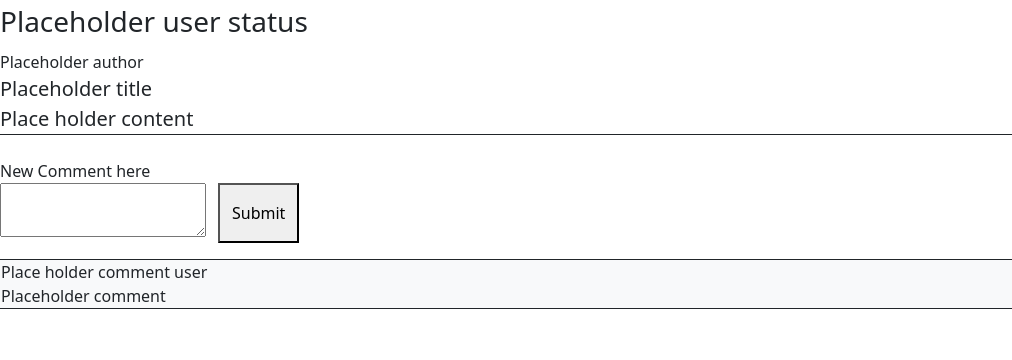
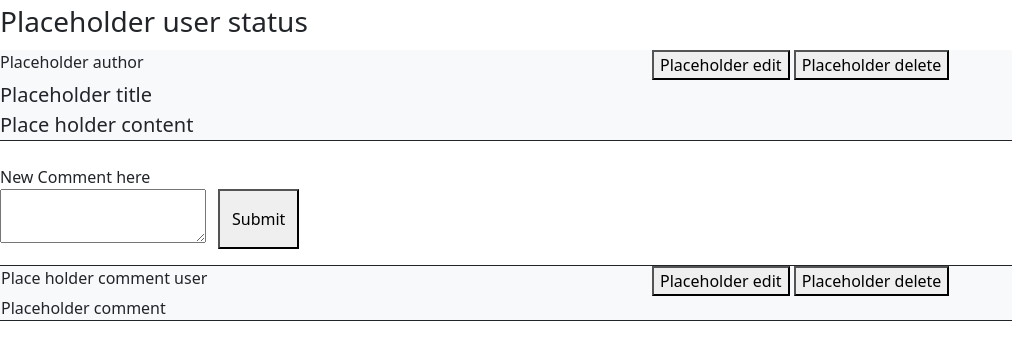
Before and after one commit to Morewallam/ISA_TERM_PROJECT, a plain HTML site: page client/user_post.html in a window 1280 px wide. Shown: the whole page, without its empty margins (0-1012 px from the left). Drawn offline with nearby package versions, Linux system fonts and the light colour scheme.

Commit message:
Added styling when adding post, added delete edit button for user_post

```diff
--- a/client/user_post.html
+++ b/client/user_post.html
@@ -14,15 +14,25 @@
             Placeholder user status
         </div>
     </div>
-    <div class = "row-cols-1 mt-2 border-bottom border-dark" id = "postContainer">
-        <div class = "col-auto" id = "postAuthor">
-            Placeholder author
+    <div class = "mt-2 border-bottom border-dark bg-light" id = "postContainer">
+        <div class = "row">
+            <div class = "col" id = "postAuthor">
+                Placeholder author
+            </div>
+            <div class = "col self-align-end">
+                <button>Placeholder edit</button>
+                <button>Placeholder delete</button>
+            </div>
         </div>
-        <div class = "fs-5 col-auto" id = "postTitle">
-            Placeholder title
+        <div class="row">
+            <div class = "fs-5 col-auto" id = "postTitle">
+                Placeholder title
+            </div>
         </div>
-        <div class = "fs-5 col-auto" id = "postContent">
-            Place holder content
+        <div class = "row">
+            <div class = "fs-5 col-auto" id = "postContent">
+                Place holder content
+            </div>
         </div>
     </div>
     <div class = "row mt-4" id = "commentEntryContainer">
@@ -40,7 +50,15 @@
     </div>
     <div class = "row" id = "commentPastEntry">
         <div class = "mt-3 border border-dark border-bottom bg-light" id = "placeHolderCommentContainer">
-            <div id = "commentEntryUserLabel">Place holder comment user</div>
+            <div class = "row">
+                <div class = "col" id = "commentEntryUserLabel">Place holder comment user
+                </div>
+                <div class = "col self-align-end">
+                    <button id = "commentEdit">Placeholder edit</button>
+                    <button id = "commentDelete">Placeholder delete</button>
+                </div>
+            </div>
+
             <div id = "commentEntryUserContentLabel">Placeholder comment</div>
         </div>
     </div>
```
Also changed, not shown: client/js/all_post.js (+16 -0 lines), client/js/user_post.js (+16 -0 lines), 1 other file.
